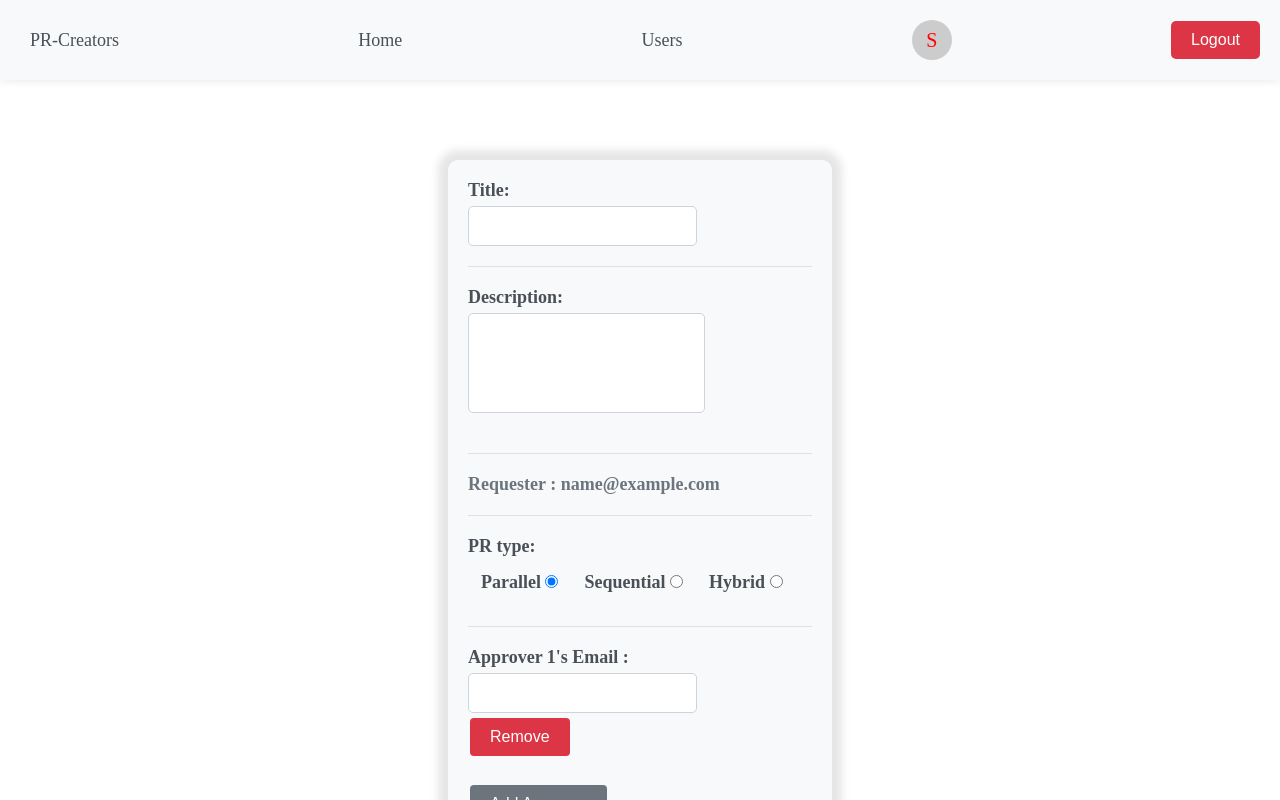
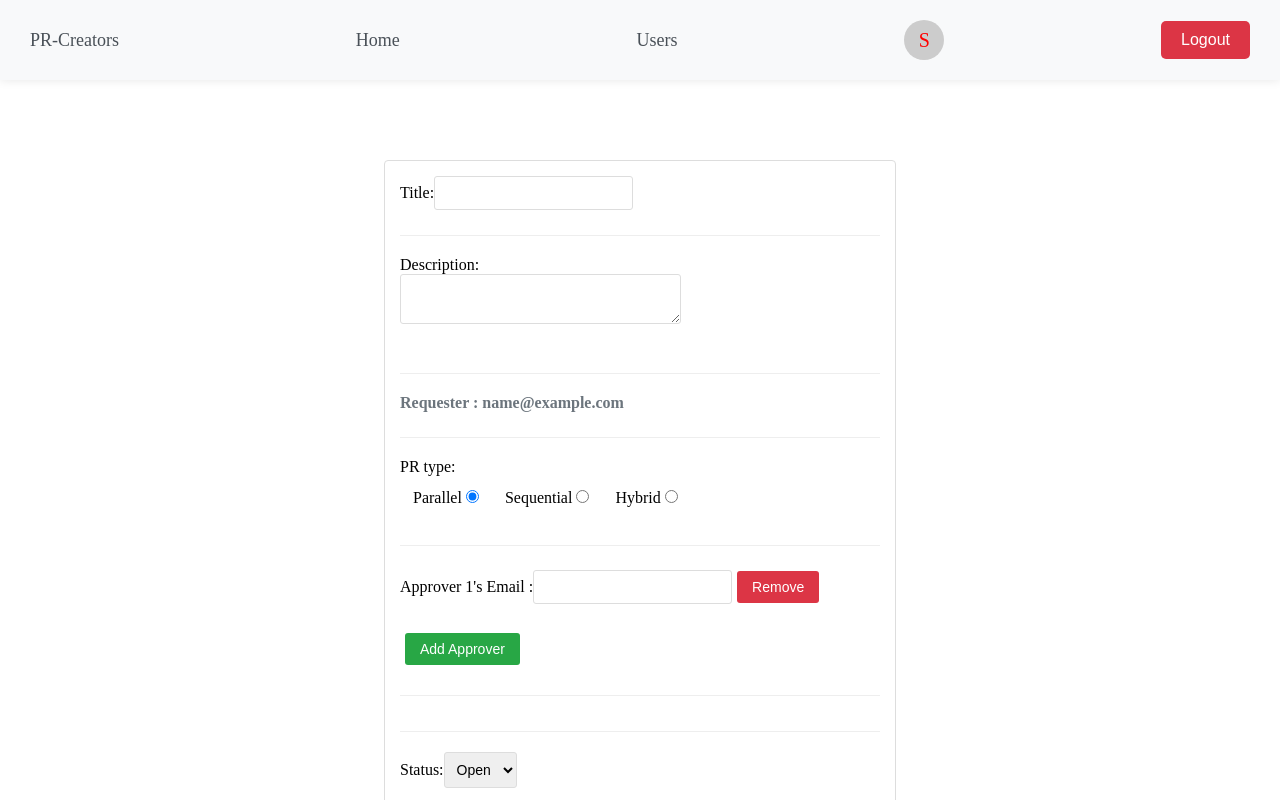
Before and after one commit to aRc-rAy/PR-Management-System, a React (Create React App) app in the folder frontend/: page /pr/create in a window 1280 px wide. Shown: the top 800 px of the page. Built offline with nearby package versions, Linux system fonts and the light colour scheme; sample sign-in values are in the browser's storage.

Commit message:
modified css

```diff
--- a/frontend/src/pages/CreatePR/createPR.css
+++ b/frontend/src/pages/CreatePR/createPR.css
@@ -1,63 +1,97 @@
 form {
 	display: flex;
 	flex-direction: column;
-	align-items: start;
-	gap: 20px;
-	width: 30vw;
+	align-items: flex-start;
+	gap: 10px;
+	width: 40vw; /* Increased width for better content display */
 	margin: auto;
 	margin-top: 10vh;
-	padding: 20px;
-	border-radius: 10px;
-	box-shadow: 0px 0px 8px 10px rgba(0, 0, 0, 0.1);
-	background-color: #f8f9fa;
 	margin-bottom: 10vh;
-}
-
-label {
-	display: flex;
-	flex-direction: column;
-	font-size: 18px;
-	font-weight: bold;
-	color: #495057;
+	padding: 15px;
+	border: 1px solid #ddd;
+	border-radius: 4px;
+	background-color: #fff;
 }
 
 input,
 select {
-	margin-top: 5px;
-	padding: 10px;
-	font-size: 16px;
-	border: 1px solid #ced4da;
-	border-radius: 5px;
+	padding: 8px;
+	font-size: 14px;
+	border: 1px solid #ddd;
+	border-radius: 3px;
+	outline: none;
 }
 
 textarea {
-	margin-top: 5px;
-	padding: 10px;
-	font-size: 16px;
-	border: 1px solid #ced4da;
-	border-radius: 5px;
-	resize: none;
-	width: fit-content;
-	height: min(100px, 20vh);
+	padding: 8px;
+	font-size: 14px;
+	border: 1px solid #ddd;
+	border-radius: 3px;
+	width: 100%;
 }
 
 button {
-	padding: 10px 20px;
-	font-size: 16px;
-	color: white;
-	background-color: #007bff;
+	padding: 8px 15px;
+	font-size: 14px;
+	color: #fff;
+	background-color: #333;
 	border: none;
-	border-radius: 5px;
+	border-radius: 3px;
 	cursor: pointer;
-	transition: background-color 0.3s ease;
+	transition: background-color 0.2s ease;
+	margin-right: 10px; /* Added margin for spacing */
 }
 
 button:hover {
-	background-color: #0056b3;
+	background-color: #222; /* Slightly darker hover color */
 }
 
 hr {
 	width: 100%;
-	border: 0;
-	border-top: 1px solid #dee2e6;
+	border: none;
+	border-top: 1px solid #eee;
+	margin-top: 15px;
+	margin-bottom: 10px;
 }
+
+.edit-button {
+	background-color: #28a745; /* Green */
+	border: none;
+	color: white;
+	padding: 8px 15px;
+	text-align: center;
+	text-decoration: none;
+	display: inline-block;
+	font-size: 14px;
+	margin: 5px;
+	cursor: pointer;
+	border-radius: 3px;
+}
+
+.delete-button {
+	background-color: #dc3545; /* Red */
+	border: none;
+	color: white;
+	padding: 8px 15px;
+	text-align: center;
+	text-decoration: none;
+	display: inline-block;
+	font-size: 14px;
+	margin: 5px;
+	cursor: pointer;
+	border-radius: 3px;
+}
+
+.add-level-button {
+	background-color: #9d24e3; /* Orange */
+	border: none;
+	color: white;
+	padding: 8px 15px;
+	text-align: center;
+	text-decoration: none;
+	display: inline-block;
+	font-size: 14px;
+	margin: 5px;
+	cursor: pointer;
+	border-radius: 3px;
+}
--- a/frontend/src/pages/UserProfile/user.css
+++ b/frontend/src/pages/UserProfile/user.css
@@ -2,10 +2,10 @@
 	display: flex;
 	flex-direction: column;
 	align-items: center;
-	padding: 20px;
+	padding: 15px;
 	background-color: #f5f5f5;
-	border-radius: 10px;
-	box-shadow: 0px 0px 10px rgba(0, 0, 0, 0.1);
+	border-radius: 5px;
+	box-shadow: none;
 	width: 100%;
 	height: fit-content;
 	margin-top: 1vh;
@@ -13,12 +13,11 @@
 }
 
 .top-box {
-	top: 0;
 	display: flex;
 	flex-direction: column;
 	align-items: center;
 	margin-bottom: 20px;
-	height: 10%;
+	height: auto;
 	width: 100%;
 	position: relative;
 }
@@ -32,13 +31,13 @@
 .left-box,
 .right-box {
 	height: auto;
-	width: 45vw;
+	width: 48%;
 	margin: 0 10px;
 	flex: 1;
-	padding: 20px;
+	padding: 15px;
 	background-color: #fff;
-	border-radius: 10px;
-	box-shadow: 0px 0px 10px rgba(0, 0, 0, 0.1);
+	border-radius: 5px;
+	box-shadow: none;
 	position: relative;
 }
 
@@ -50,12 +49,12 @@ h2 {
 }
 
 h1 {
-	font-size: 24px;
+	font-size: 20px;
 	margin-bottom: 10px;
 }
 
 h2 {
-	font-size: 18px;
+	font-size: 16px;
 	margin-bottom: 5px;
 }
 
@@ -63,11 +62,11 @@ h2 {
 	display: flex;
 	flex-direction: column;
 	align-items: start;
-	padding: 20px;
+	padding: 15px;
 	margin-bottom: 20px;
 	background-color: #fff;
-	border-radius: 10px;
-	box-shadow: 0px 0px 10px rgba(0, 0, 0, 0.1);
+	border-radius: 5px;
+	box-shadow: none;
 }
 
 .pull-id,
@@ -85,7 +84,7 @@ h2 {
 
 .item-id,
 .item-status {
-	font-size: 16px;
+	font-size: 14px;
 	margin-bottom: 5px;
 }
 
@@ -97,12 +96,12 @@ h2 {
 }
 
 .approve {
-	margin: 20px;
+	margin: 10px auto;
 }
 
 strong {
-	color: #d72c9e;
-	font-size: 16px;
+	color: #28a745;
+	font-size: 14px;
 	font-weight: bold;
 	margin-right: 5px;
 }
```
